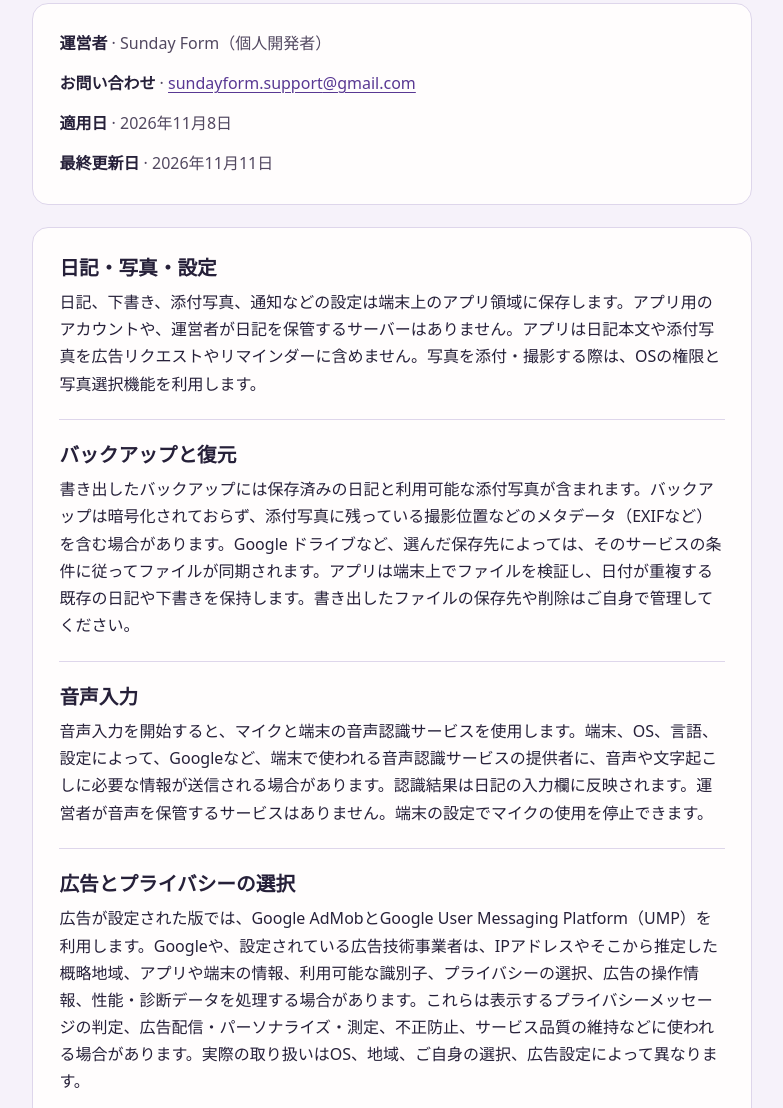
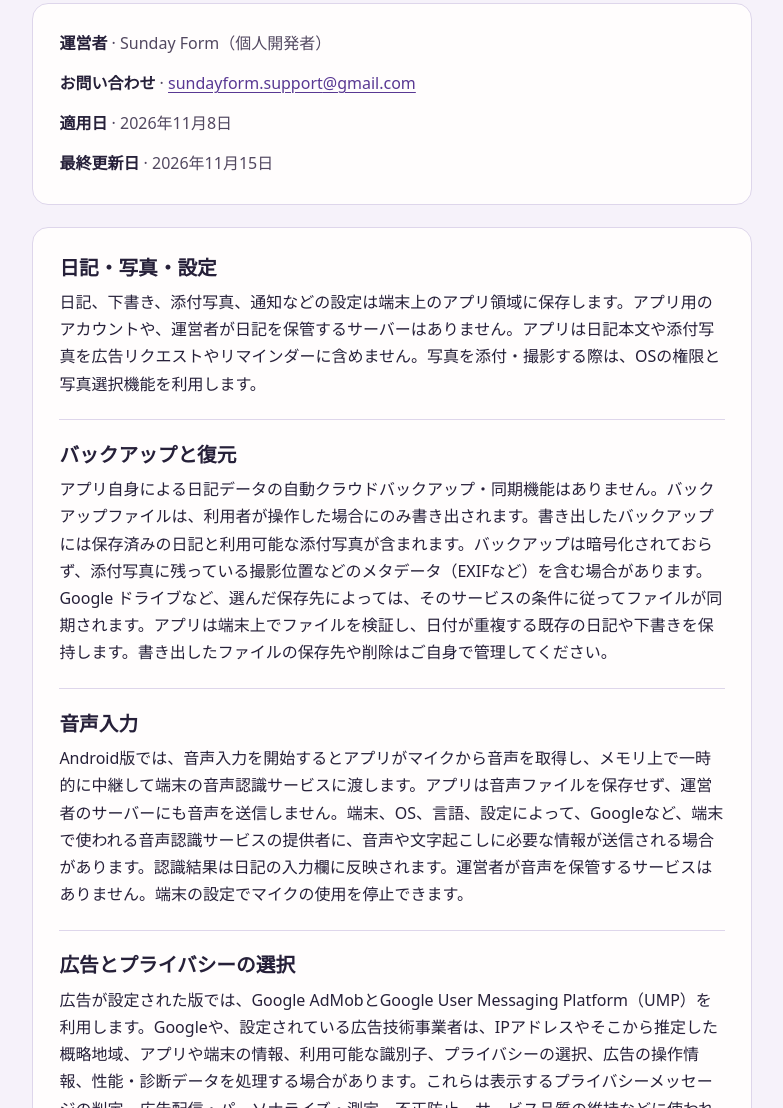
Before and after one commit to luvcat/luvcat.github.io, a plain HTML site: page three-good-things-site/ja/index.html in a window 1280 px wide. Shown: the part 293-1401 px from the top of the page, without its empty margins (248-1031 px from the left). Drawn offline with Linux system fonts and the light colour scheme.

Commit message:
Clarify voice recognition handling and manual backup in Japanese privacy policy

```diff
--- a/three-good-things-site/ja/index.html
+++ b/three-good-things-site/ja/index.html
@@ -27,7 +27,7 @@
       <p><strong>運営者</strong> · Sunday Form（個人開発者）</p>
       <p><strong>お問い合わせ</strong> · <a href="mailto:sundayform.support@gmail.com">sundayform.support<wbr>@gmail.com</a></p>
       <p><strong>適用日</strong> · <time datetime="2026-11-08">2026年11月8日</time></p>
-      <p><strong>最終更新日</strong> · <time datetime="2026-11-11">2026年11月11日</time></p>
+      <p><strong>最終更新日</strong> · <time datetime="2026-11-15">2026年11月15日</time></p>
     </div>
     <article class="card">
       <section>
@@ -36,11 +36,11 @@
       </section>
       <section>
         <h2>バックアップと復元</h2>
-        <p>書き出したバックアップには保存済みの日記と利用可能な添付写真が含まれます。バックアップは暗号化されておらず、添付写真に残っている撮影位置などのメタデータ（EXIFなど）を含む場合があります。Google ドライブなど、選んだ保存先によっては、そのサービスの条件に従ってファイルが同期されます。アプリは端末上でファイルを検証し、日付が重複する既存の日記や下書きを保持します。書き出したファイルの保存先や削除はご自身で管理してください。</p>
+        <p>アプリ自身による日記データの自動クラウドバックアップ・同期機能はありません。バックアップファイルは、利用者が操作した場合にのみ書き出されます。書き出したバックアップには保存済みの日記と利用可能な添付写真が含まれます。バックアップは暗号化されておらず、添付写真に残っている撮影位置などのメタデータ（EXIFなど）を含む場合があります。Google ドライブなど、選んだ保存先によっては、そのサービスの条件に従ってファイルが同期されます。アプリは端末上でファイルを検証し、日付が重複する既存の日記や下書きを保持します。書き出したファイルの保存先や削除はご自身で管理してください。</p>
       </section>
       <section>
         <h2>音声入力</h2>
-        <p>音声入力を開始すると、マイクと端末の音声認識サービスを使用します。端末、OS、言語、設定によって、Googleなど、端末で使われる音声認識サービスの提供者に、音声や文字起こしに必要な情報が送信される場合があります。認識結果は日記の入力欄に反映されます。運営者が音声を保管するサービスはありません。端末の設定でマイクの使用を停止できます。</p>
+        <p>Android版では、音声入力を開始するとアプリがマイクから音声を取得し、メモリ上で一時的に中継して端末の音声認識サービスに渡します。アプリは音声ファイルを保存せず、運営者のサーバーにも音声を送信しません。端末、OS、言語、設定によって、Googleなど、端末で使われる音声認識サービスの提供者に、音声や文字起こしに必要な情報が送信される場合があります。認識結果は日記の入力欄に反映されます。運営者が音声を保管するサービスはありません。端末の設定でマイクの使用を停止できます。</p>
       </section>
       <section>
         <h2>広告とプライバシーの選択</h2>
```
